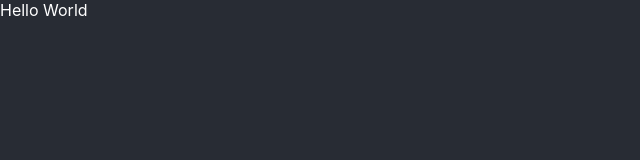
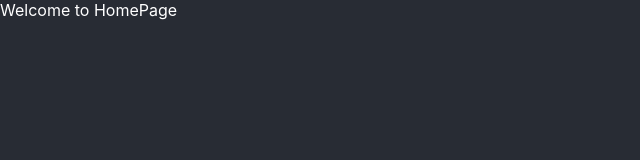
Before and after one commit to verasraul/react-blog-app, a React (Create React App) app in the folder client/: page / in a window 1280 px wide. Shown: the top 160 px of the page, without its empty margins (0-640 px from the left). Built offline with nearby package versions, Linux system fonts and the light colour scheme.

Commit message:
rendering HomePage in App.js

```diff
--- a/client/src/App.js
+++ b/client/src/App.js
@@ -5,7 +5,7 @@ import HomePage from './components/shared/HomePage';
 function App() {
   return (
     <div className="App">
-      Hello World
+      <HomePage />
     </div>
   );
 }
```
